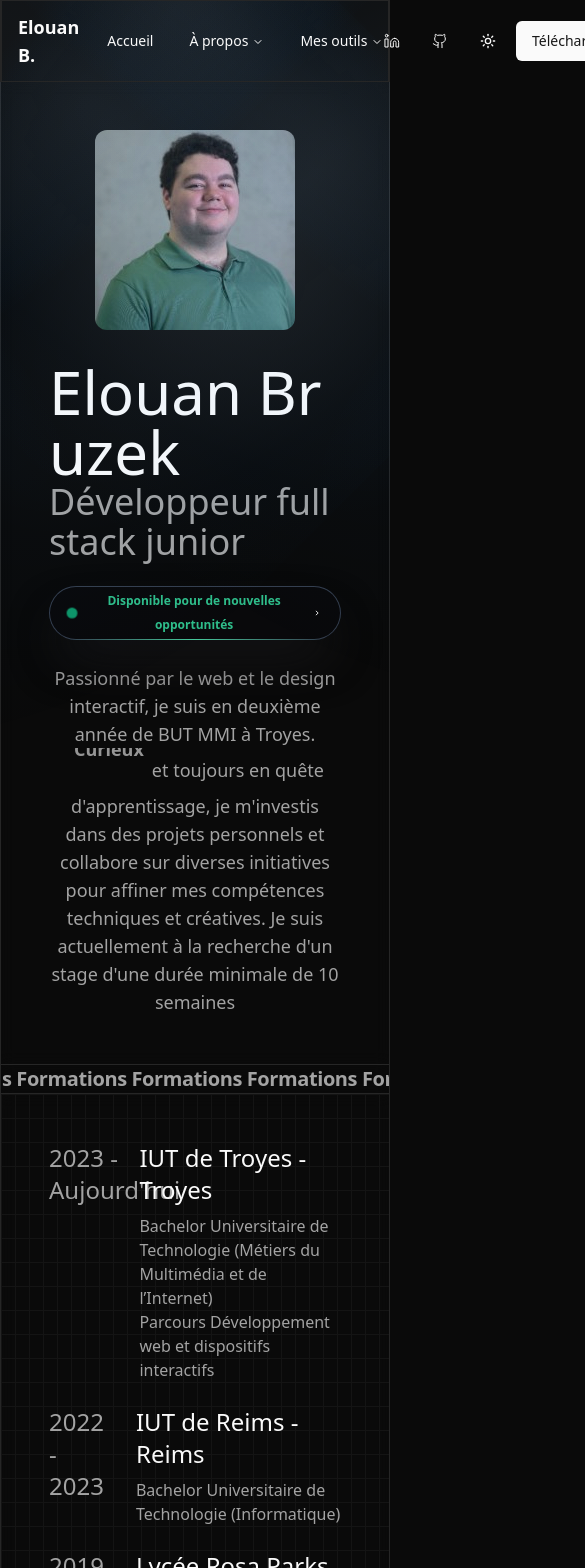
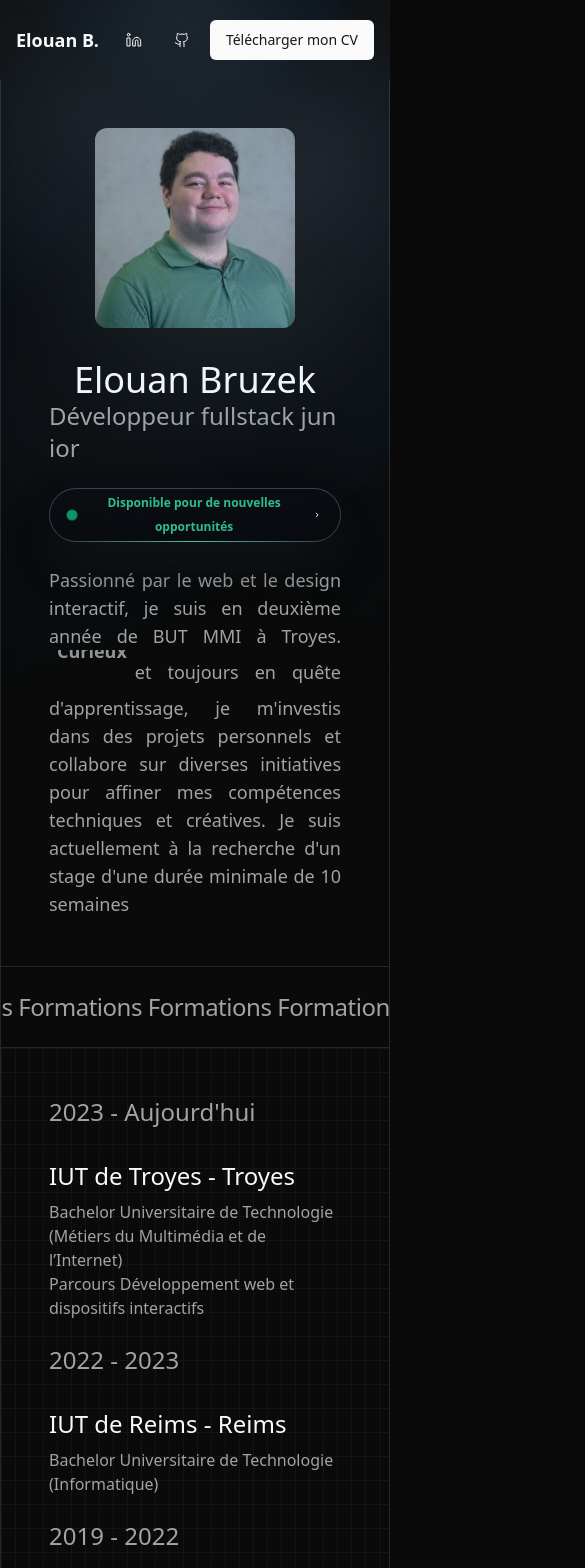
Before and after one commit to AloneDay-91/portfoliov3, a React (Vite) app: page / in a window 390 px wide. Shown: the top 1568 px of the page, 585 px wide, since content can reach past the window. Built offline with nearby package versions, Linux system fonts and the light colour scheme.

Commit message:
Feat : version mobile

```diff
--- a/src/App.tsx
+++ b/src/App.tsx
@@ -36,15 +36,19 @@ export default function App() {
 
                 {/* Contenu principal */}
                 <div className={cn(
-                    "sticky top-0 z-50 transition-all duration-300 ease-[cubic-bezier(0.4,0,0.2,1)] border ",
-                    isScrolled ? "pt-4 border-none" : "pt-0",
+                    "sticky top-0 z-50 transition-all duration-300 ease-[cubic-bezier(0.4,0,0.2,1)] md:border",
+                    isScrolled ? "pt-0 border-none sm:pt-4" : "pt-0",
                 )}>
                     <header
                         className={cn(
-                            "max-w-screen-xl mx-auto px-4 w-full h-20 flex items-center justify-between border-l border-r transition-all duration-300",
-                            isScrolled ? "border border-rounded backdrop-blur-md" : "max-w-screen-2xl"
+                            "mx-auto px-4 w-full h-20 flex items-center justify-between transition-all duration-300",
+                            "max-w-screen-2xl", // par défaut (mobile)
+                            isScrolled
+                                ? "backdrop-blur-md md:border md:border-l md:border-r rounded-xl mt-2 max-w-screen-xl"
+                                : "md:border-l md:border-r"
                         )}
                     >
+
                     <Navbar />
                         <div className="flex items-center gap-2">
                             <Button variant="ghost" size="icon" asChild>
--- a/src/components/About.tsx
+++ b/src/components/About.tsx
@@ -12,12 +12,12 @@ export function About(){
                                 <img className='rounded-xl' src="/photoprofile.jpeg" alt=""/>
                             </div>
                             <div className='flex flex-col md:justify-start justify-center items-center md:items-start'>
-                                <h1 className="text-6xl font-medium">
+                                <h1 className="text-4xl md:text-6xl font-medium">
                                     <TextAnimate animation="blurInUp" by="character" duration={0.3}>
                                         Elouan Bruzek
                                     </TextAnimate>
                                 </h1>
-                                <p className="text-4xl text-muted-foreground">
+                                <p className="text-2xl md:text-4xl text-muted-foreground">
                                     <TextAnimate animation="blurInUp" by="character" duration={0.3}>
                                         Développeur fullstack junior
                                     </TextAnimate>
@@ -53,7 +53,7 @@ export function About(){
                                 </button>
                             </div>
                         </div>
-                        <div className="w-full text-center md:text-left md:w-2/5">
+                        <div className="w-full text-justify md:text-left md:w-2/5">
                             <p className="text-lg text-muted-foreground">
                                 Passionné par le web et le design interactif, je suis en deuxième année de BUT MMI à Troyes.
                                 <div className='inline-flex overflow-hidden px-2'><p><WordRotate className="text-lg font-bold text-black dark:text-white" words={['Dynamique', 'Curieux', 'Rigoureux', 'Serieux']}/></p></div>
--- a/src/components/Contact.tsx
+++ b/src/components/Contact.tsx
@@ -10,34 +10,34 @@ export function Contact(){
             className="border-grid w-full border-b bg-background/95 backdrop-blur supports-[backdrop-filter]:bg-background/60">
             <section className="relative max-w-screen-2xl mx-auto border-l border-r w-full py-12 px-12 gap-8">
                 <div className="absolute inset-0 -z-10 h-full w-full dark:bg-[linear-gradient(to_right,#141414_1px,transparent_1px),linear-gradient(to_bottom,#141414_1px,transparent_1px)] bg-[linear-gradient(to_right,#f5f5f5_1px,transparent_1px),linear-gradient(to_bottom,#f5f5f5_1px,transparent_1px)] bg-[size:14px_24px]"></div>
-                <div className="flex items-start justify-start">
-                    <div className="w-1/4">
-                        <span className="text-muted-foreground text-2xl flex items-center gap-4"><Linkedin size={24} strokeWidth={2} /> Linkedin</span>
+                <div className="flex items-center justify-start">
+                    <div className="w-auto md:w-1/4">
+                        <span className="text-muted-foreground text-xl md:text-2xl flex items-center gap-4"><Linkedin size={24} strokeWidth={2} /> Linkedin</span>
                     </div>
                     <div className="flex items-start">
-                        <Button variant="link" asChild className="font-medium text-2xl text-left">
+                        <Button variant="link" asChild className="font-medium text-xl md:text-2xl text-left">
                             <a href="https://www.linkedin.com/in/elouanbruzek/" target="_blank">Elouan Bruzek</a>
                         </Button>
                     </div>
                 </div>
                 <br/>
-                <div className="flex items-start justify-start">
-                    <div className="w-1/4">
-                        <span className="text-muted-foreground text-2xl flex items-center gap-4"><Mails size={24} strokeWidth={2} /> Email</span>
+                <div className="flex items-center justify-start">
+                    <div className="w-auto md:w-1/4">
+                        <span className="text-muted-foreground text-xl md:text-2xl flex items-center gap-4"><Mails size={24} strokeWidth={2} /> Email</span>
                     </div>
                     <div className="flex items-start">
-                        <Button variant="link" asChild className="font-medium text-2xl text-left">
+                        <Button variant="link" asChild className="font-medium text-xl md:text-2xl text-left">
                             <a href="mailto:ebruzek@elouanb.fr">ebruzek@elouanb.fr</a>
                         </Button>
                     </div>
                 </div>
                 <br/>
-                <div className="flex items-start justify-start">
-                    <div className="w-1/4">
-                        <span className="text-muted-foreground text-2xl flex items-center gap-4"><Github size={24} strokeWidth={2} /> Github</span>
+                <div className="flex justify-start items-center">
+                    <div className="w-auto md:w-1/4">
+                        <span className="text-muted-foreground text-xl md:text-2xl flex items-center gap-4"><Github size={24} strokeWidth={2} /> Github</span>
                     </div>
                     <div className="flex items-start">
-                        <Button variant="link" asChild className="font-medium text-2xl text-left">
+                        <Button variant="link" asChild className="font-medium text-xl md:text-2xl text-left">
                             <a href="https://github.com/AloneDay-91" target="_blank">Elouan Bruzek</a>
                         </Button>
                     </div>
--- a/src/components/Navbar.tsx
+++ b/src/components/Navbar.tsx
@@ -43,14 +43,14 @@ export function Navbar() {
                         <span className="text-lg font-semibold">Elouan B.</span>
                     </a>
                 </NavigationMenuItem>
-                <NavigationMenuItem>
+                <NavigationMenuItem className="hidden md:flex">
                     <a href="/">
                         <NavigationMenuLink className={navigationMenuTriggerStyle()}>
                             Accueil
                         </NavigationMenuLink>
                     </a>
                 </NavigationMenuItem>
-                <NavigationMenuItem>
+                <NavigationMenuItem className="hidden md:flex">
                     <NavigationMenuTrigger>À propos</NavigationMenuTrigger>
                     <NavigationMenuContent>
                         <ul className="grid gap-3 p-6 md:w-[400px] lg:w-[500px] lg:grid-cols-[.75fr_1fr]">
@@ -81,7 +81,7 @@ export function Navbar() {
                         </ul>
                     </NavigationMenuContent>
                 </NavigationMenuItem>
-                <NavigationMenuItem>
+                <NavigationMenuItem className="hidden md:flex">
                     <NavigationMenuTrigger>Mes outils</NavigationMenuTrigger>
                     <NavigationMenuContent>
                         <ul className="grid w-[400px] gap-3 p-4 md:w-[500px] md:grid-cols-2 lg:w-[600px] ">
--- a/src/components/ThemeToggle.tsx
+++ b/src/components/ThemeToggle.tsx
@@ -7,7 +7,7 @@ const ThemeToggle: React.FC = () => {
     const { theme, toggleTheme } = useContext(ThemeContext)!; // Utilisation de `!` pour garantir que le context n'est pas `undefined`
 
     return (
-        <Button variant="ghost" size="icon" onClick={toggleTheme}>
+        <Button variant="ghost" size="icon" className="hidden md:flex" onClick={toggleTheme}>
             {/* Mode clair - soleil */}
             {theme === 'dark' ? (
                 <svg xmlns="http://www.w3.org/2000/svg" viewBox="0 0 24 24" fill="none"
--- a/src/components/XP.tsx
+++ b/src/components/XP.tsx
@@ -9,8 +9,8 @@ export function XP(){
             className="border-grid w-full border-b bg-background/95 backdrop-blur supports-[backdrop-filter]:bg-background/60">
             <section className="relative max-w-screen-2xl mx-auto border-l border-r w-full py-12 px-12 gap-8">
                 <div className="absolute inset-0 -z-10 h-full w-full dark:bg-[linear-gradient(to_right,#141414_1px,transparent_1px),linear-gradient(to_bottom,#141414_1px,transparent_1px)] bg-[linear-gradient(to_right,#f5f5f5_1px,transparent_1px),linear-gradient(to_bottom,#f5f5f5_1px,transparent_1px)] bg-[size:14px_24px]"></div>
-                <div className="flex items-start justify-start gap-8">
-                    <div className="w-1/5">
+                <div className="flex flex-col md:flex-row md:items-start md:justify-start gap-8">
+                    <div className="w-auto md:w-1/5">
                         <span className="text-muted-foreground text-2xl"><DecryptedText animateOn="view" revealDirection="start" speed={50} sequential={true} text="2023 - Aujourd'hui" /></span>
                     </div>
                     <div className="flex flex-col gap-2">
@@ -24,8 +24,8 @@ export function XP(){
                     </div>
                 </div>
                 <br/>
-                <div className="flex items-start justify-start gap-8">
-                    <div className="w-1/4">
+                <div className="flex flex-col md:flex-row md:items-start md:justify-start gap-8">
+                    <div className="w-auto md:w-1/4">
                         <span className="text-muted-foreground text-2xl"><DecryptedText animateOn="view" revealDirection="start" speed={50} sequential={true} text="2022 - 2023" /></span>
                     </div>
                     <div className="flex flex-col gap-2 w-full">
@@ -38,8 +38,8 @@ export function XP(){
                     </div>
                 </div>
                 <br/>
-                <div className="flex items-start justify-start gap-8">
-                    <div className="w-1/4">
+                <div className="flex flex-col md:flex-row md:items-start md:justify-start gap-8">
+                    <div className="w-auto md:w-1/4">
                         <span className="text-muted-foreground text-2xl"><DecryptedText animateOn="view" revealDirection="start" speed={50} sequential={true} text="2019 - 2022" /></span>
                     </div>
                     <div className="flex flex-col gap-2 w-full">
--- a/src/components/XPPRO.tsx
+++ b/src/components/XPPRO.tsx
@@ -9,8 +9,8 @@ export function XPPRO(){
             className="border-grid w-full border-b bg-background/95 backdrop-blur supports-[backdrop-filter]:bg-background/60">
             <section className="relative max-w-screen-2xl mx-auto border-l border-r w-full py-12 px-12 gap-8">
                 <div className="absolute inset-0 -z-10 h-full w-full dark:bg-[linear-gradient(to_right,#141414_1px,transparent_1px),linear-gradient(to_bottom,#141414_1px,transparent_1px)] bg-[linear-gradient(to_right,#f5f5f5_1px,transparent_1px),linear-gradient(to_bottom,#f5f5f5_1px,transparent_1px)] bg-[size:14px_24px]"></div>
-                <div className="flex items-start justify-start gap-8">
-                    <div className="w-1/5">
+                <div className="flex flex-col md:flex-row md:items-start md:justify-start gap-8">
+                    <div className="w-auto md:w-1/5">
                         <span className="text-muted-foreground text-2xl"><DecryptedText animateOn="view" revealDirection="start" speed={80} sequential={true} text="Avril - Juin 2025" /></span>
                     </div>
                     <div className="flex flex-col gap-2">
@@ -21,8 +21,8 @@ export function XPPRO(){
                     </div>
                 </div>
                 <br/>
-                <div className="flex items-start justify-start gap-8">
-                    <div className="w-1/5">
+                <div className="flex flex-col md:flex-row md:items-start md:justify-start gap-8">
+                    <div className="w-auto md:w-1/5">
                         <span className="text-muted-foreground text-2xl"><DecryptedText animateOn="view" revealDirection="start" speed={80} sequential={true} text="Juillet 2024" /></span>
                     </div>
                     <div className="flex flex-col gap-2">
@@ -33,8 +33,8 @@ export function XPPRO(){
                     </div>
                 </div>
                 <br/>
-                <div className="flex items-start justify-start gap-8">
-                    <div className="w-1/4">
+                <div className="flex flex-col md:flex-row md:items-start md:justify-start gap-8">
+                    <div className="w-auto md:w-1/4">
                         <span className="text-muted-foreground text-2xl"><DecryptedText animateOn="view" revealDirection="start" speed={80} sequential={true} text="Janvier 2018" /></span>
                     </div>
                     <div className="flex flex-col gap-2 w-full">
--- a/src/components/expandable-card-demo-standard.tsx
+++ b/src/components/expandable-card-demo-standard.tsx
@@ -44,7 +44,7 @@ export default function ExpandableCardDemo() {
       </AnimatePresence>
       <AnimatePresence>
         {active && typeof active === "object" ? (
-          <div className="fixed inset-0  grid place-items-center z-[100]">
+          <div className="fixed inset-0 grid place-items-center z-[100]">
             <motion.button
               key={`button-${active.title}-${id}`}
               layout
@@ -132,7 +132,7 @@ export default function ExpandableCardDemo() {
             onClick={() => setActive(card)}
             className="p-4 flex flex-col md:flex-row justify-between items-center hover:bg-neutral-50 dark:hover:bg-neutral-800 rounded-xl cursor-pointer"
           >
-            <div className="flex gap-4 flex-col md:flex-row ">
+            <div className="flex gap-4 flex-col md:flex-row items-center">
               <motion.div layoutId={`image-${card.title}-${id}`}>
                 <img
                   width={100}
--- a/src/components/magicui/scroll-based-velocity.tsx
+++ b/src/components/magicui/scroll-based-velocity.tsx
@@ -110,7 +110,7 @@ export function VelocityScroll({
   return (
     <div
       className={cn(
-        "relative w-full text-xl font-bold tracking-[-0.02em] md:text-4xl md:font-light md:leading-[5rem]",
+        "relative w-full text-2xl font-md leading-[5rem] tracking-[-0.02em] md:text-4xl md:font-light md:leading-[5rem]",
         className,
       )}
       {...props}
```
